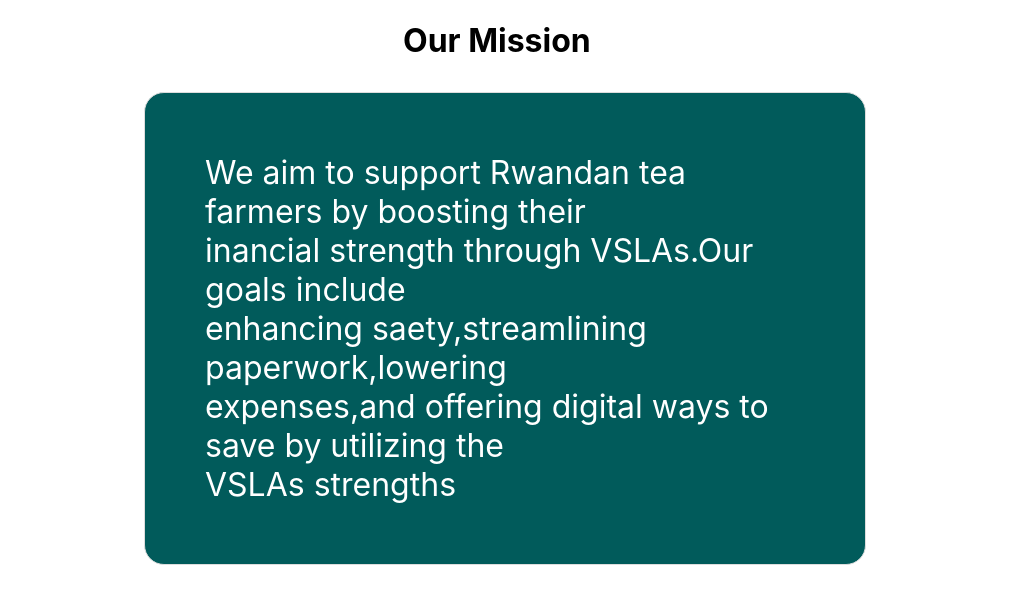
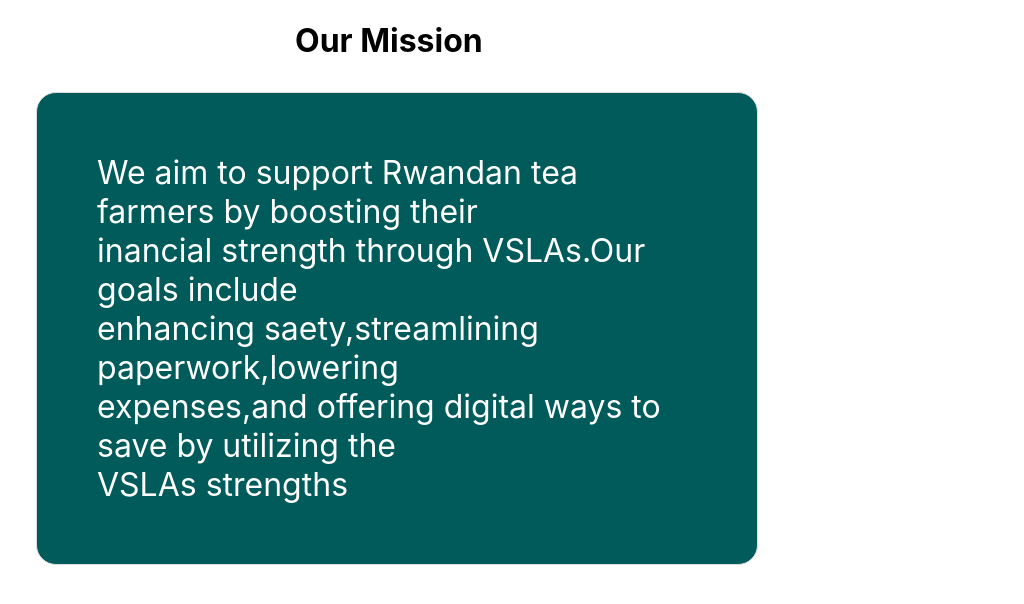
Before and after one commit to akirachix/Samaa-Informational, a React (Create React App) app in the folder econtrust/: page / in a window 1024 px wide. Shown: the top 604 px of the page. Built offline with nearby package versions, Linux system fonts and the light colour scheme.

Commit message:
made changes

```diff
--- a/econtrust/src/mission/index.css
+++ b/econtrust/src/mission/index.css
@@ -316,6 +316,15 @@
 
 }
 
+@media (min-width: 820px) and (max-width: 1180px) {
+
+    .textbox{
+        margin-left: 75px;
+    }
+
+}
+
+
 
 
 @media (min-width: 412px) and (max-width: 950px) {
```
